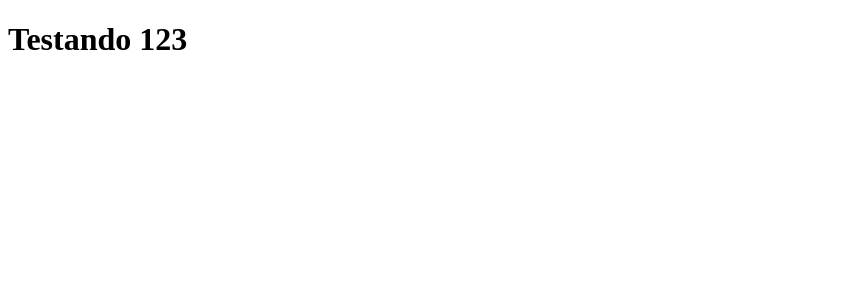
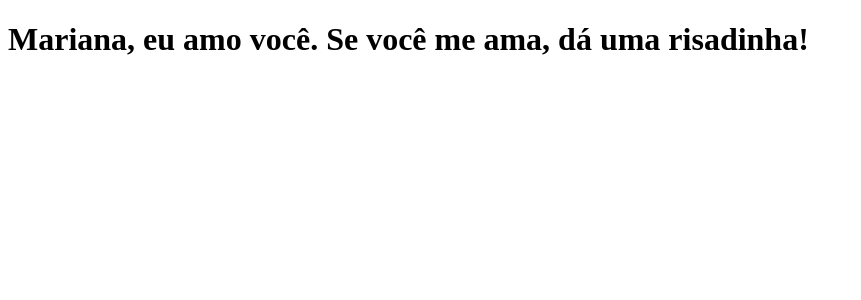
Before and after one commit to jamesismos/clone-tabnews, a Next.js app: page / in a window 1280 px wide. Shown: the top 300 px of the page, without its empty margins (0-861 px from the left). Built offline with nearby package versions, Linux system fonts and the light colour scheme.

Commit message:
modifica a frase

```diff
--- a/pages/index.js
+++ b/pages/index.js
@@ -1,5 +1,5 @@
 function Home() {
-  return <h1>Testando 123</h1>
+  return <h1>Mariana, eu amo você. Se você me ama, dá uma risadinha!</h1>
 }
 
 export default Home;
```
